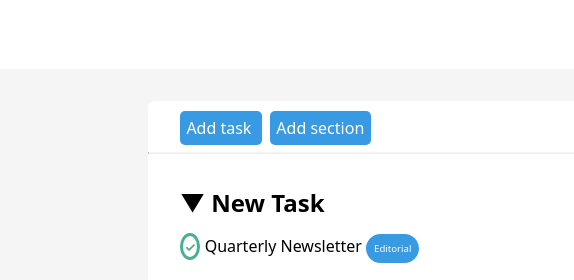
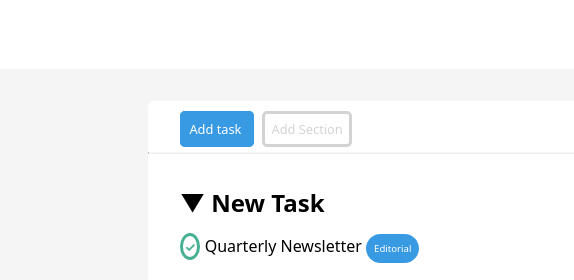
Before and after one commit to PalumboAndrea/html-css-toboolist, a plain HTML site: page index.html in a window 1280 px wide. Shown: the top 280 px of the page, 92-666 px from the left. Drawn offline with Linux system fonts and the light colour scheme.

Commit message:
correct the buttons

```diff
--- a/index.html
+++ b/index.html
@@ -17,11 +17,11 @@
             <div id="sfondo">
                 <div id="contenitore">
                     <div id="buttons-basket">
-                        <span class="button">
+                        <span class="button unselected">
                             Add task
                         </span>
-                        <span class="button">
-                            Add section
+                        <span class="button selected">
+                            Add Section
                         </span>
                     </div>
                     <hr>
--- a/style.css
+++ b/style.css
@@ -19,7 +19,7 @@ header img{
     width: 100%;
     background-color: #F5F5F5;
     padding-top: 2rem;
-    padding-bottom: 10rem;
+    padding-bottom: 5rem;
 }
 
 #contenitore{
@@ -37,15 +37,26 @@ header img{
     margin-left: 1.5rem;
 }
 
-.button{
-    border-color: lightgray;
+.button,.unselected,.selected{
+    font-size: 0.8rem;
     border-radius: 5px;
     width: 4rem;
     margin-left: 0.5rem;
+    padding: 0.4rem;
+    border-style: solid;
+}
+
+.unselected{
+    border-color: rgb(57, 154, 228);
     background-color: rgb(57, 154, 228);
     color: white;
-    padding: 0.4rem;
 }
+
+.selected{
+    border-color: lightgray;
+    color: lightgray;
+}
+
 hr{
     margin-top: 0.8rem;
     border-top: 1px solid #F5F5F5;
```
